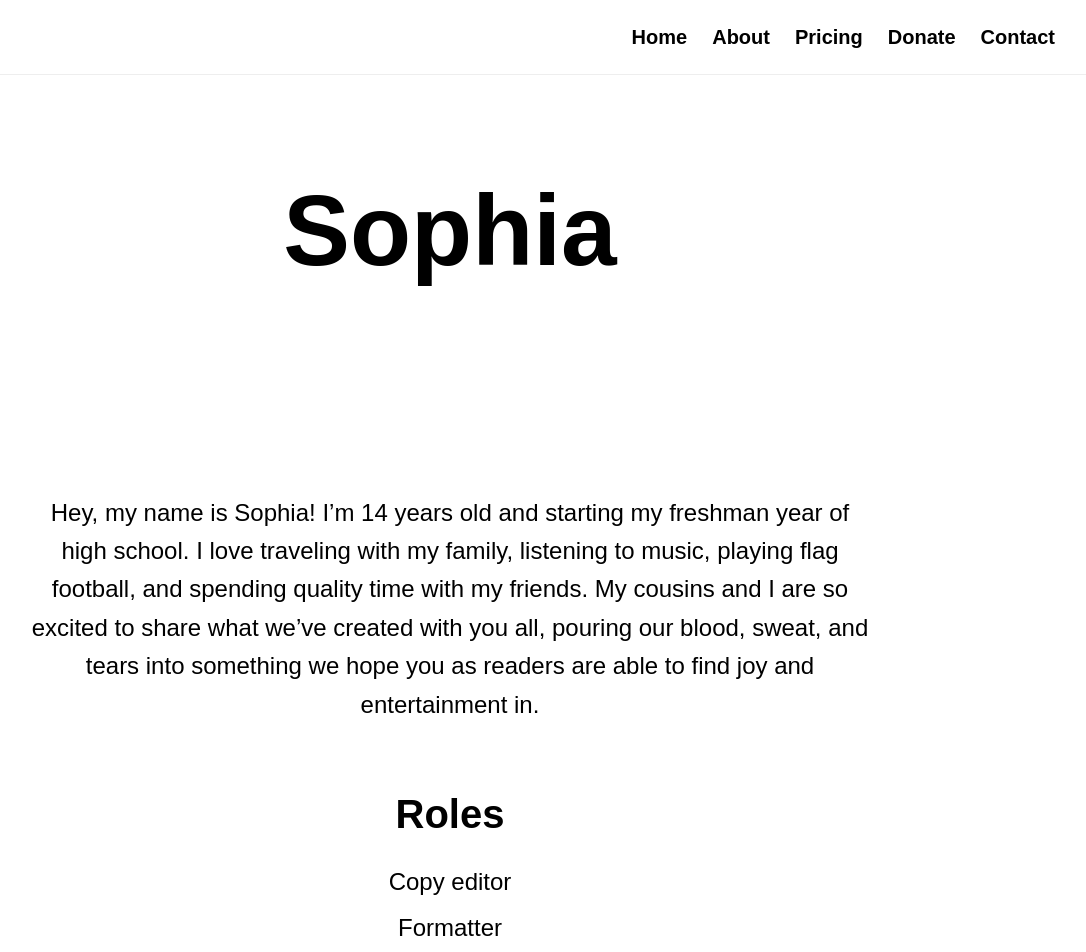
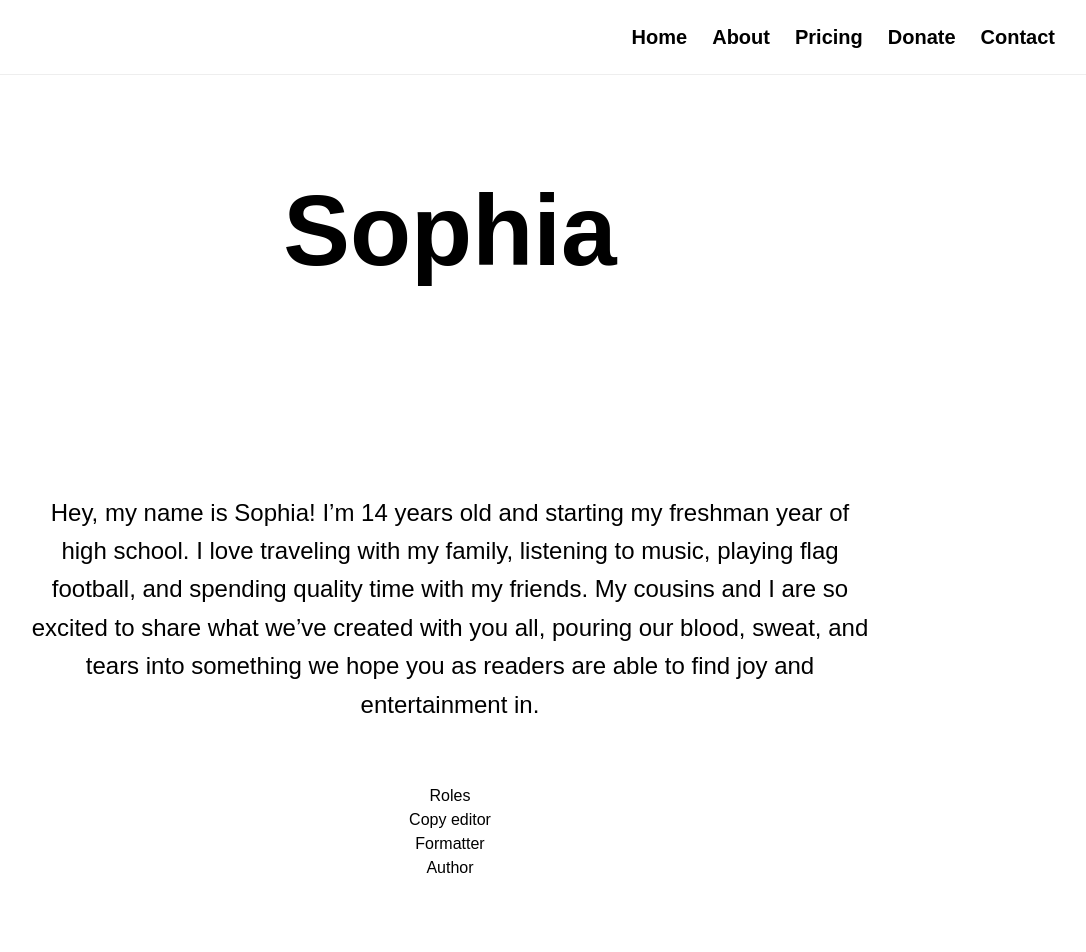
Before and after one commit to H4CK3R1010/Seemz-Like-Magazine, a Next.js app: page /people/sophia in a window 1280 px wide. Shown: the top 952 px of the page, without its empty margins (190-1276 px from the left). Built offline with nearby package versions, Linux system fonts and the light colour scheme.

Commit message:
Roles in straight line

```diff
--- a/app/globals.css
+++ b/app/globals.css
@@ -496,30 +496,15 @@ nav a:hover {
 }
 
 
-.rolesBox h2 {
-  font-size: 40px;
+.rolesBox p {
+  font-size: 26px;
 
   font-weight: bold;
 
-  margin-bottom: 20px;
+  margin: 0;
+
+  color: black;
 }
-
-
-.rolesBox ul {
-  list-style: none;
-
-  padding: 0;
-
-  margin: 0;
-}
-
-
-.rolesBox li {
-  font-size: 24px;
-
-  margin: 10px 0;
-}
-
 
 /* =========================
    MOBILE
```
